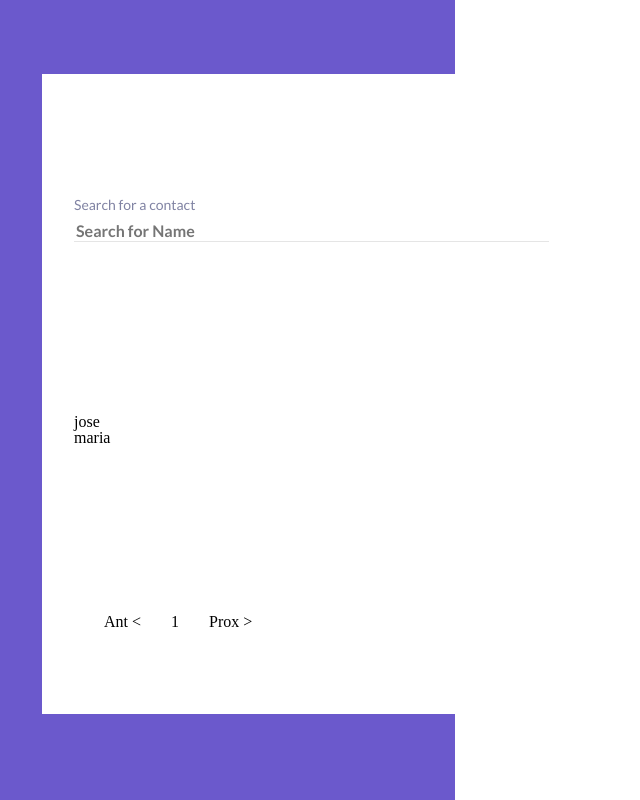
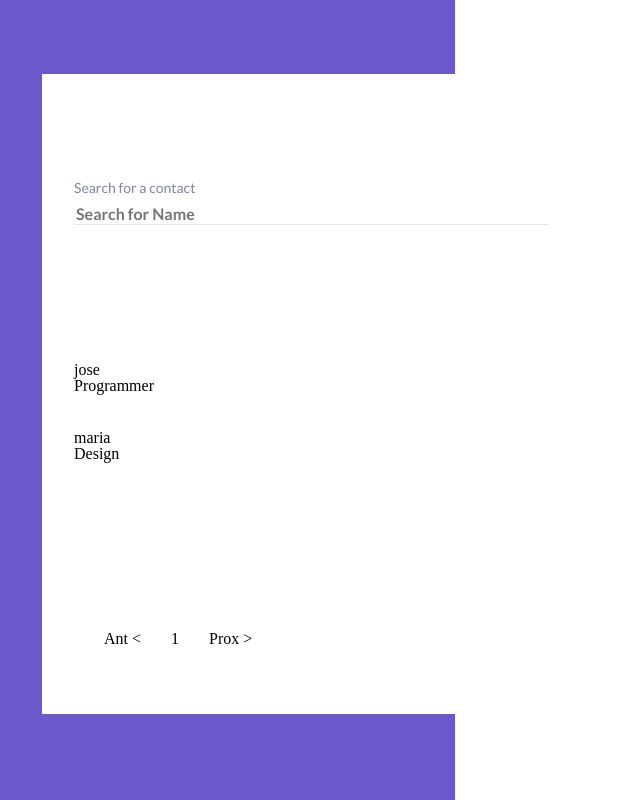
Before and after one commit to WesleyVitor/Contact-list, a Next.js app: page / in a window 1280 px wide. Shown: the whole page, without its empty margins (0-640 px from the left). Built offline with nearby package versions, Linux system fonts and the light colour scheme.

Commit message:
add: melhorias na listagem de contatos

```diff
--- a/components/Contacts/index.tsx
+++ b/components/Contacts/index.tsx
@@ -1,17 +1,26 @@
 import React from "react";
 import type { Contact } from "../ListContact/";
+
+import { ListItems, Item } from "./styles";
 interface Props {
     currentContacts: Contact[];
 }
 
 const Contacts: React.FC<Props> = ({ currentContacts }) => {
     return (
-        <ul>
+        <ListItems>
             {currentContacts &&
                 currentContacts.map((contact) => {
-                    return <li>{contact.name}</li>;
+                    return (
+                        <Item>
+                            <div>
+                                <div>{contact.name}</div>
+                                {contact.job}
+                            </div>
+                        </Item>
+                    );
                 })}
-        </ul>
+        </ListItems>
     );
 };
 
--- /dev/null
+++ b/components/Contacts/styles.ts
@@ -0,0 +1,7 @@
+import styled from "styled-components";
+
+export const ListItems = styled.ul``;
+
+export const Item = styled.li`
+    height: 68px;
+`;
--- a/components/ListContact/index.tsx
+++ b/components/ListContact/index.tsx
@@ -11,6 +11,7 @@ interface Props {
 
 export type Contact = {
     name: string;
+    job: string;
 };
 
 const ListContact: React.FC<Props> = ({ contactsPerPage, contacts }) => {
--- a/pages/index.tsx
+++ b/pages/index.tsx
@@ -3,7 +3,10 @@ import React from "react";
 import ListContact from "../components/ListContact";
 import Container from "../components/Container";
 
-const contacts = [{ name: "jose" }, { name: "maria" }];
+const contacts = [
+    { name: "jose", job: "Programmer" },
+    { name: "maria", job: "Design" },
+];
 const index: React.FC = () => {
     return (
         <Container>
```
